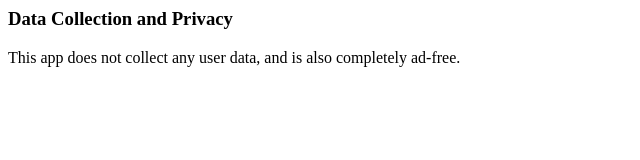
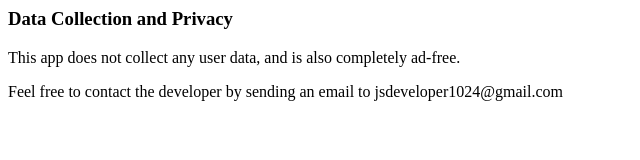
Before and after one commit to somjyotisinha/somjyotisinha.github.io, a plain HTML site: page index.html in a window 1280 px wide. Shown: the whole page, without its empty margins (0-640 px from the left). Drawn offline with Linux system fonts and the light colour scheme.

Commit message:
Second commit

```diff
--- a/index.html
+++ b/index.html
@@ -5,5 +5,6 @@
 <body>
 <h3>Data Collection and Privacy</h3>
 <p>This app does not collect any user data, and is also completely ad-free.</p>
+<p>Feel free to contact the developer by sending an email to jsdeveloper1024@gmail.com</p>
 </body>
 </html>
```
